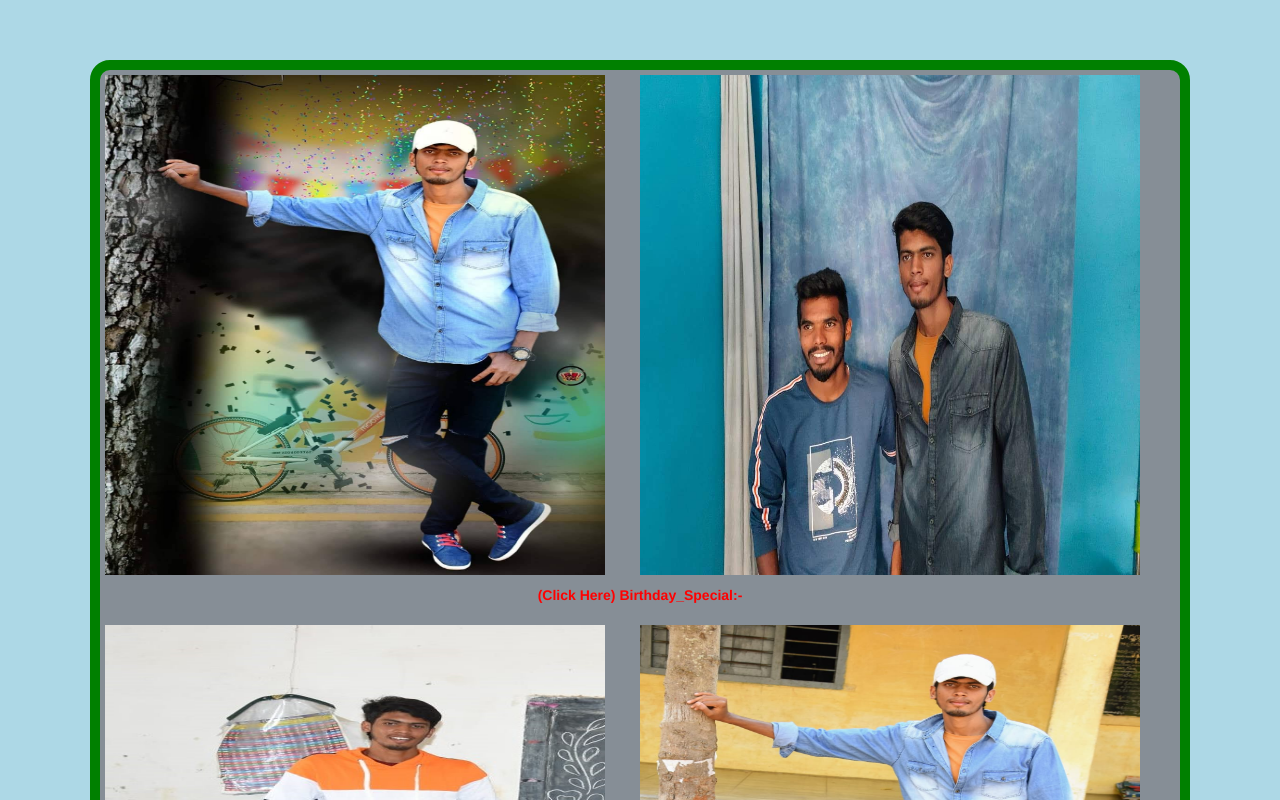
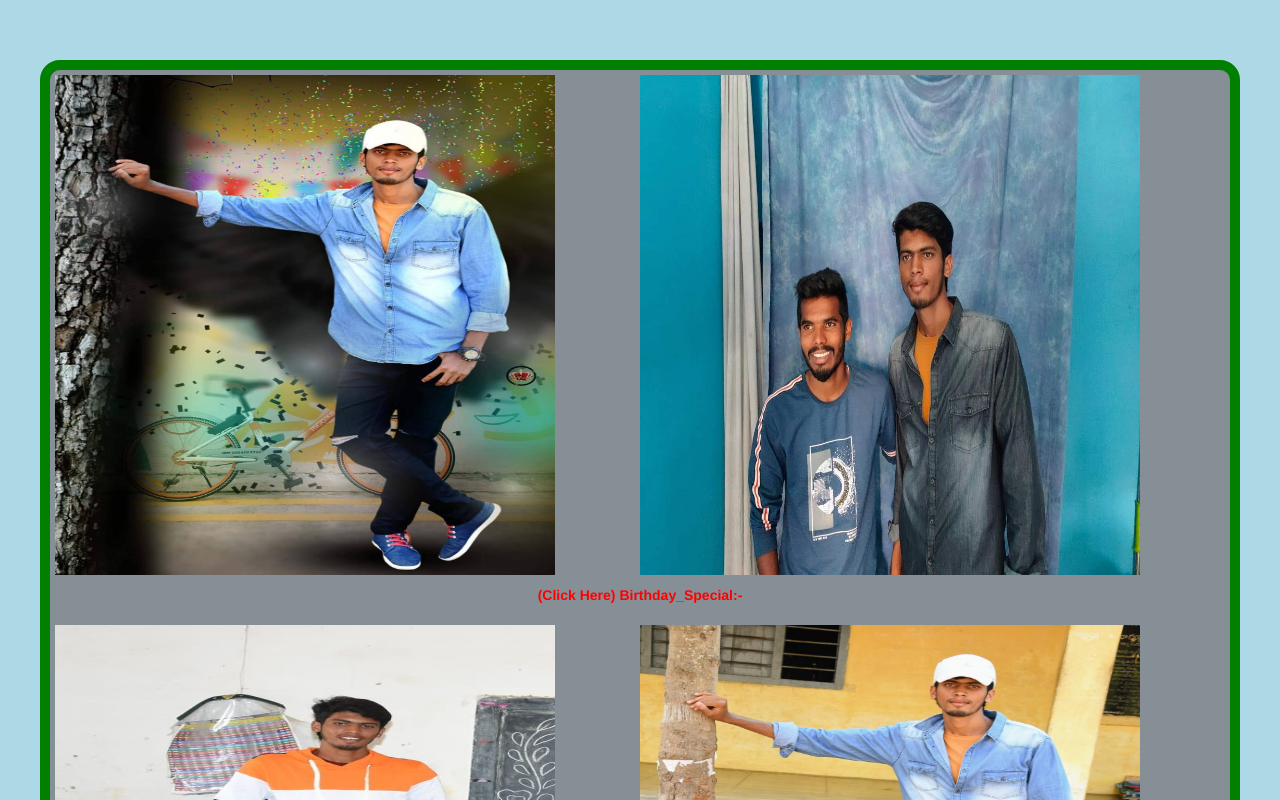
Before and after one commit to Sarath-Kumar-J-800123/FriendBirthdaySpecialWeb, a plain HTML site: page home_Page.html in a window 1280 px wide. Shown: the top 800 px of the page. Drawn offline with nearby package versions, Linux system fonts and the light colour scheme.

Commit message:
Update home_Page.html

```diff
--- a/home_Page.html
+++ b/home_Page.html
@@ -12,7 +12,7 @@
 <br><br><br>
 <div class="container" style="border: 10px solid green;
   border-radius: 20px;
-  padding: 5px;width:1100px;background-color:#868e96">
+  padding: 5px;width:1200px;background-color:#868e96">
 	<div id="d1">
 		<p>
 		<img src="WhatsApp Image 2023-11-10 at 12.46.44.jpeg">
```
